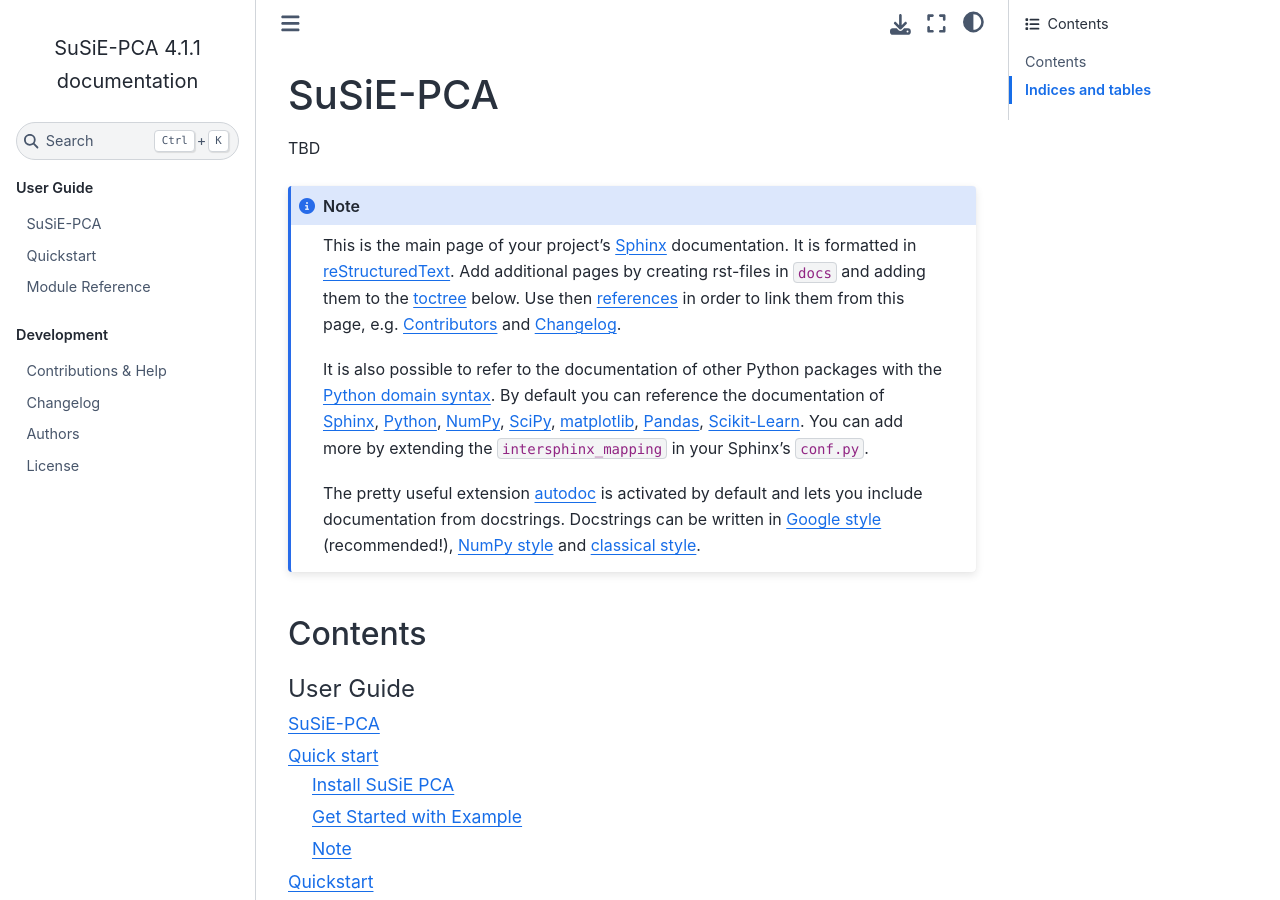
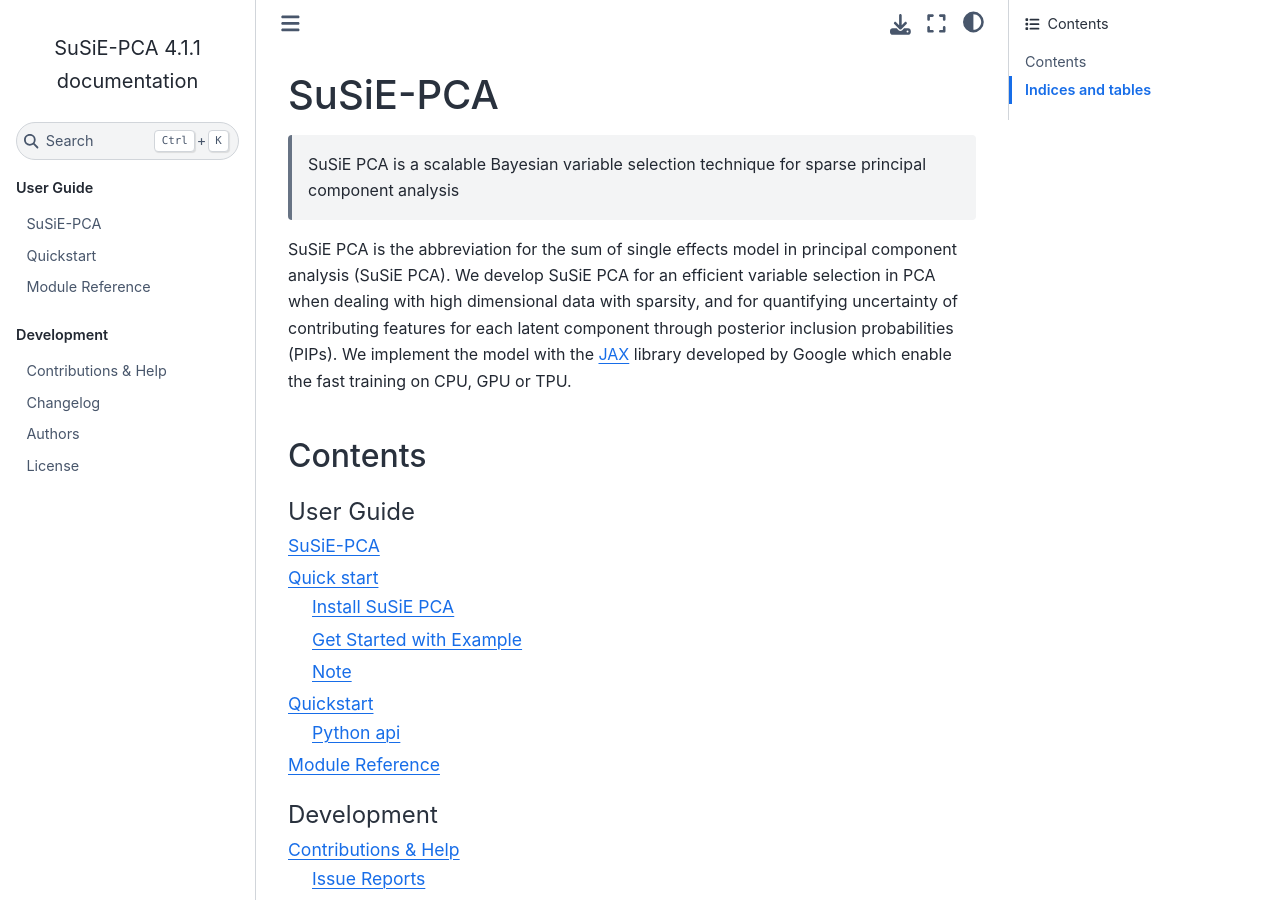
Before and after one commit to mancusolab/susiepca, a Sphinx documentation site: the page built from docs/index.rst, in a window 1280 px wide and 900 px high. Built offline with Sphinx 7.4.7 and the Sphinx Book theme 1.1.4, drawn with Linux system fonts in a browser that asks for light colours; the version number is read from the project's files by our own code.

Commit message:
updated main doc page

```diff
--- a/docs/index.rst
+++ b/docs/index.rst
@@ -2,25 +2,14 @@
 SuSiE-PCA
 ======
 
-TBD
+    SuSiE PCA is a scalable Bayesian variable selection technique for sparse principal component analysis
 
-.. note::
 
-    This is the main page of your project's `Sphinx`_ documentation.
-    It is formatted in `reStructuredText`_. Add additional pages
-    by creating rst-files in ``docs`` and adding them to the `toctree`_ below.
-    Use then `references`_ in order to link them from this page, e.g.
-    :ref:`authors` and :ref:`changes`.
-
-    It is also possible to refer to the documentation of other Python packages
-    with the `Python domain syntax`_. By default you can reference the
-    documentation of `Sphinx`_, `Python`_, `NumPy`_, `SciPy`_, `matplotlib`_,
-    `Pandas`_, `Scikit-Learn`_. You can add more by extending the
-    ``intersphinx_mapping`` in your Sphinx's ``conf.py``.
-
-    The pretty useful extension `autodoc`_ is activated by default and lets
-    you include documentation from docstrings. Docstrings can be written in
-    `Google style`_ (recommended!), `NumPy style`_ and `classical style`_.
+SuSiE PCA is the abbreviation for the sum of single effects model in principal component analysis (SuSiE PCA). We
+develop SuSiE PCA for an efficient variable selection in PCA when dealing with high dimensional data with sparsity, and
+for quantifying uncertainty of contributing features for each latent component through posterior inclusion probabilities
+(PIPs). We implement the model with the `JAX <https://github.com/google/jax>`_ library developed by Google which enable
+the fast training on CPU, GPU or TPU.
 
 
 Contents
```
